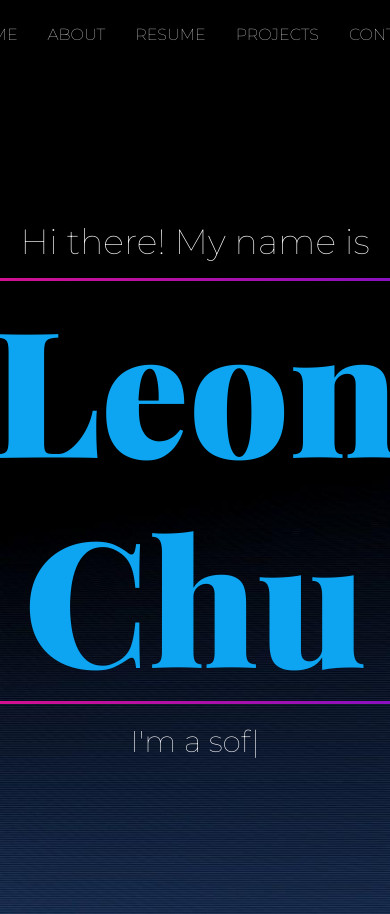
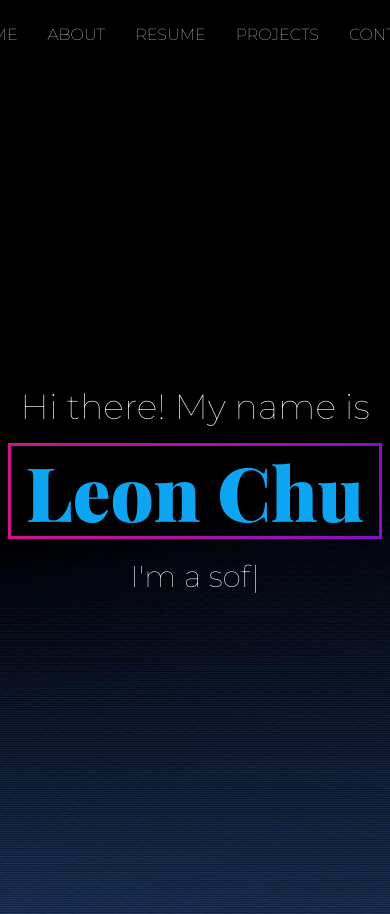
Before and after one commit to ljchu87/portfolio-lab, a React (Create React App) app: page / in a window 390 px wide. Shown: the top 914 px of the page. Built offline with nearby package versions, Linux system fonts and the light colour scheme.

Commit message:
Add mobile view for homepage

```diff
--- a/src/pages/Home/Home.module.css
+++ b/src/pages/Home/Home.module.css
@@ -17,7 +17,6 @@
   padding: 0 15px 0 15px;
   border: solid;
   border-radius: 7px;
-  background-clip: padding-box;
   border: solid border transparent;
   border-image: linear-gradient(to right, #d7108e, rgb(134, 16, 194)) 1;
 }
@@ -31,3 +30,9 @@
   color: white;
   font-size: 30px;
 }
+
+@media only screen and (max-width: 450px) {
+  .header2 {
+    font-size: 75px;
+  }
+}
```
